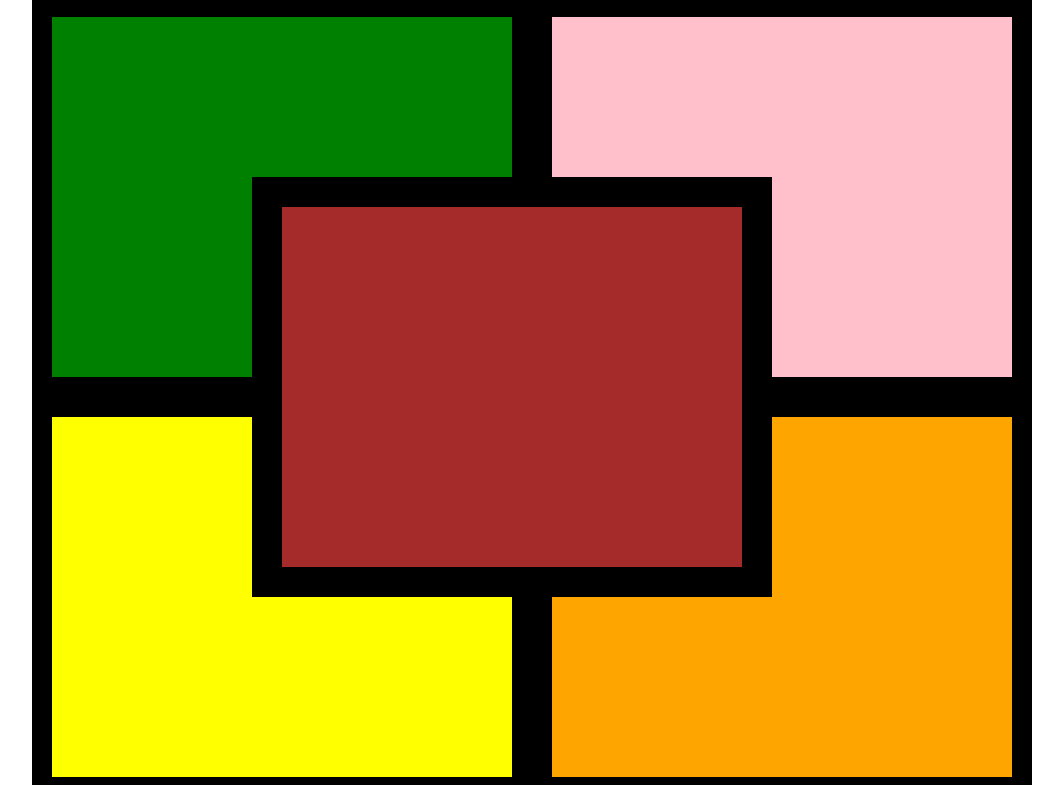
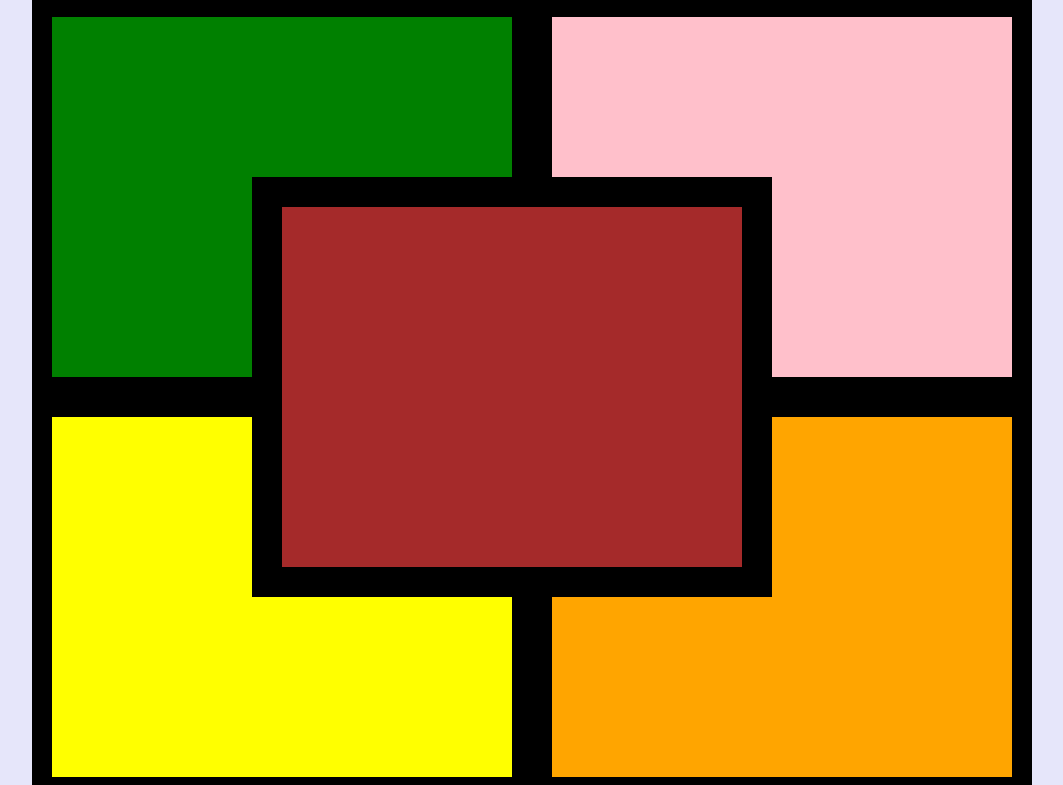
Before and after one commit to bahni97/STRONKA, a plain HTML site: page index.html in a window 1280 px wide. Shown: the part 231-1016 px from the top of the page, without its empty margins (108-1171 px from the left). Drawn offline with Linux system fonts and the light colour scheme.

Commit message:
zmieniono kolor na lawendowy

```diff
--- a/style.css
+++ b/style.css
@@ -1,6 +1,6 @@
 body
 		{
-			background-color:white;
+			background-color:lavender;
 		}
 #container
 		{
```
